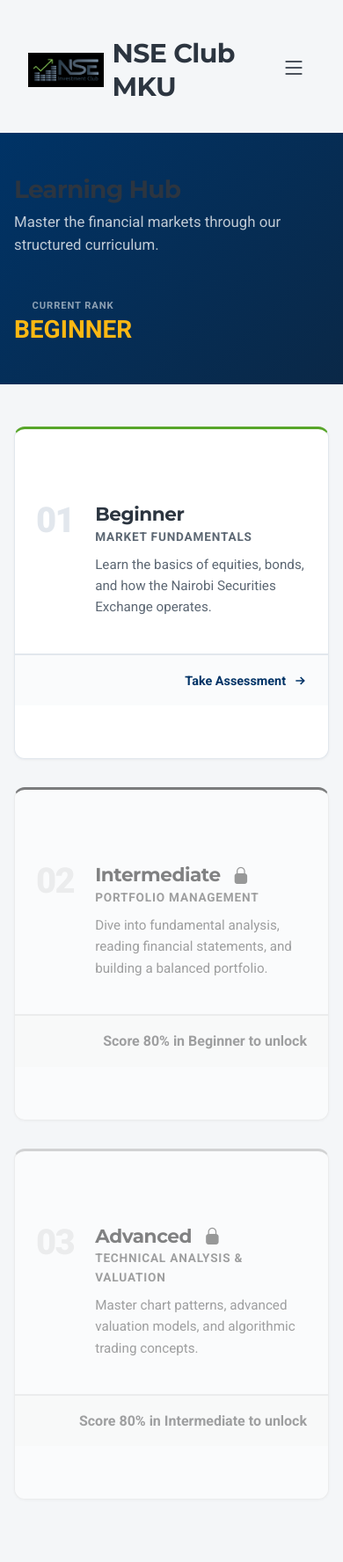
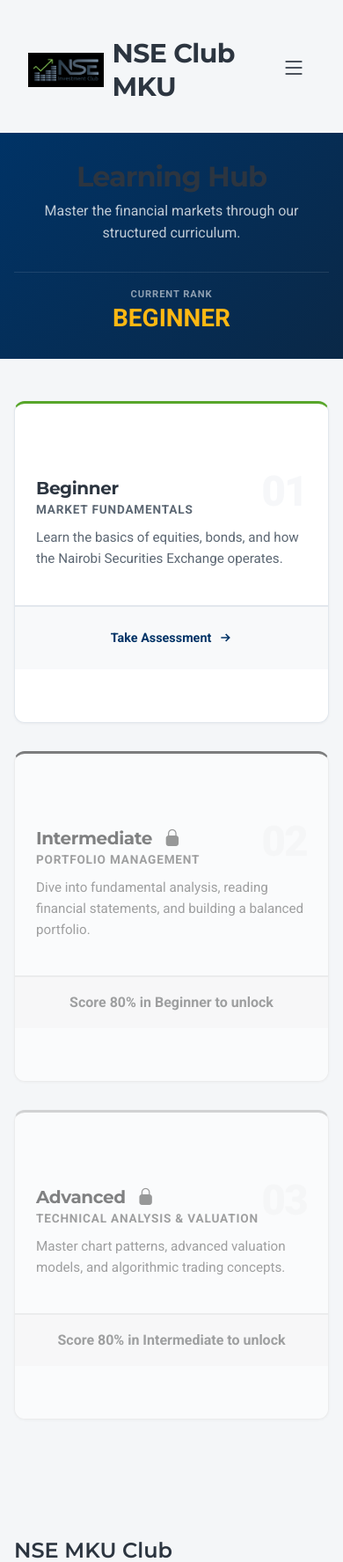
Before and after one commit to Sal-tech1/Mount-Kenya-University-NSE-Club-website, a PHP site: page /modules/learning/index.php in a window 390 px wide. Shown: the top 1776 px of the page at 88% size. Run offline with PHP 8.4, Linux system fonts and the light colour scheme; the visitor is signed in with stand-in values (Sample User, id 1).

Commit message:
Optimize learning module UI layout for mobile devices

```diff
--- a/assets/css/style.css
+++ b/assets/css/style.css
@@ -1353,32 +1353,102 @@ body > nav a.nav-link--active {
     margin-bottom: var(--space-lg);
 }
 
-/* Responsive */
-@media (max-width: 640px) {
+/* Responsive - Mobile Optimization */
+@media (max-width: 768px) {
+    /* Learning Banner */
+    .learning-banner {
+        padding: var(--space-xl) 0;
+        text-align: center;
+    }
+
     .learning-banner__inner {
         flex-direction: column;
-        align-items: flex-start;
+        align-items: center;
+        gap: var(--space-lg);
+    }
+
+    .learning-banner__title {
+        font-size: 2rem;
+    }
+
+    .learning-banner__subtitle {
+        margin: 0 auto;
+        font-size: 1rem;
     }
 
     .learning-banner__stats {
         width: 100%;
-        justify-content: space-between;
+        justify-content: center;
+        gap: var(--space-xxl);
+        margin-top: var(--space-sm);
+        padding-top: var(--space-md);
+        border-top: 1px solid rgba(255, 255, 255, 0.1);
     }
 
+    /* Track Modules */
     .track__header {
+        flex-direction: column;
+        align-items: flex-start;
         padding: var(--space-lg);
+        gap: var(--space-sm);
+        position: relative;
+    }
+
+    .track__index {
+        position: absolute;
+        top: var(--space-md);
+        right: var(--space-lg);
+        font-size: 3rem;
+        opacity: 0.3;
+    }
+
+    .track__title {
+        font-size: 1.25rem;
     }
 
     .track__lessons {
-        padding: 0 var(--space-lg);
+        padding: 0 var(--space-md);
     }
 
+    /* Lessons */
+    .lesson-row {
+        gap: var(--space-md);
+        padding: var(--space-md) 0;
+    }
+
+    .lesson-row__num {
+        width: 24px;
+        height: 24px;
+        font-size: 0.75rem;
+    }
+
+    .lesson-row__title {
+        font-size: 0.95rem;
+    }
+
+    /* Footer */
     .track__footer {
         padding: var(--space-md) var(--space-lg);
+        text-align: center;
+        background: #F8F9FA;
     }
 
+    .track__quiz-link {
+        width: 100%;
+        justify-content: center;
+        padding: var(--space-sm) 0;
+    }
+
+    /* Quiz Panel */
     .quiz-score-panel {
         flex-direction: column;
         text-align: center;
+        padding: var(--space-xl) var(--space-lg);
+    }
+
+    /* Touch Targets for Mobile Accessibility */
+    .quiz-option {
+        padding: var(--space-md) var(--space-md);
+        font-size: 0.95rem;
     }
 }
```
